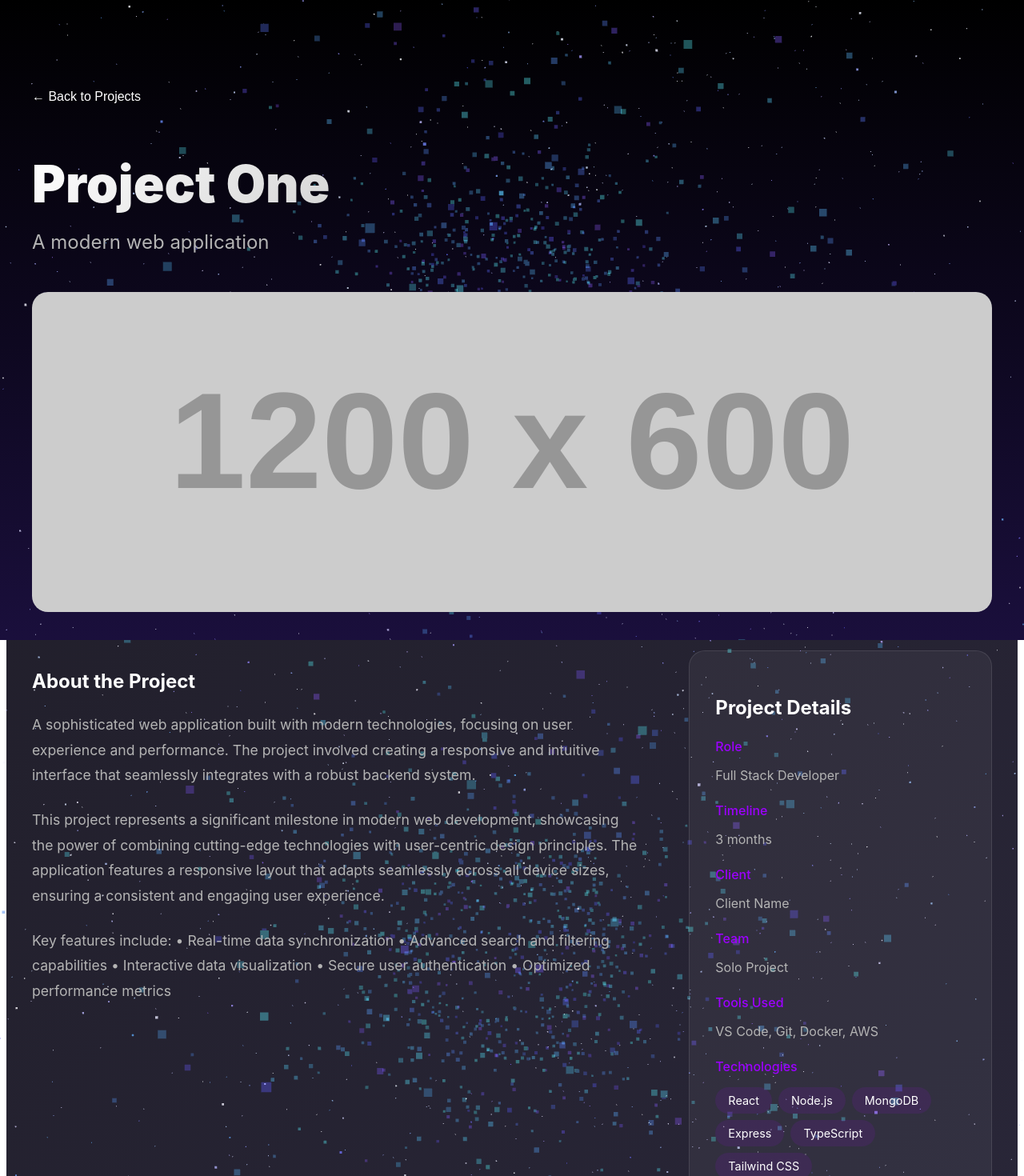
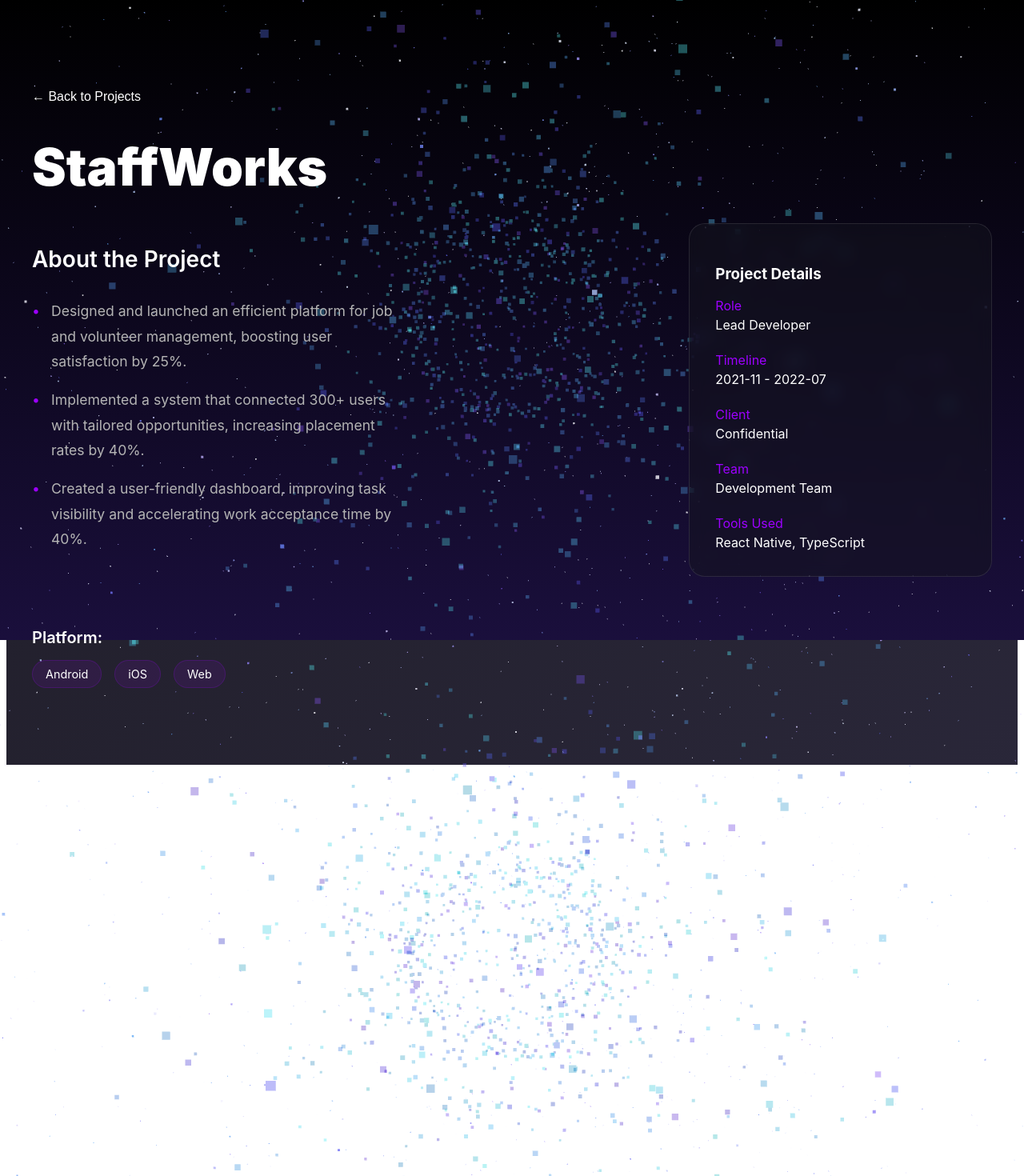
Before and after one commit to GittyAjay/rightmajay-potfolio, a React (Create React App) app: page /project/1 in a window 1280 px wide. Shown: the top 1470 px of the page at 80% size. After the commit the page ends 964 px from the top, so only its background shows below. Built offline with nearby package versions, Linux system fonts and the light colour scheme; a web font is replaced by a local one.

Commit message:
project detail

```diff
--- a/src/components/Footer.jsx
+++ b/src/components/Footer.jsx
@@ -1,5 +1,7 @@
 import React from 'react';
 import styled from 'styled-components';
+import { FaTwitter, FaLinkedinIn, FaGithub, FaInstagram } from 'react-icons/fa';
+import data from '../data/data.json';
 
 const FooterContainer = styled.footer`
   background: transparent;
@@ -109,6 +111,8 @@ const SocialLink = styled.a`
 `;
 
 const Footer = () => {
+  const { linkedin, github, instagram, twitter } = data;
+
   return (
     <FooterContainer>
       <FooterContent>
@@ -119,17 +123,17 @@ const Footer = () => {
            created by Ajay Pandey using React, Three.js framer, and styled-components.
           </Description>
           <SocialLinks>
-            <SocialLink href="https://github.com/yourusername" target="_blank" rel="noopener noreferrer">
-              <i className="fab fa-github"></i>
+            <SocialLink href={github} target="_blank" rel="noopener noreferrer">
+              <FaGithub />
             </SocialLink>
-            <SocialLink href="https://linkedin.com/in/yourusername" target="_blank" rel="noopener noreferrer">
-              <i className="fab fa-linkedin"></i>
+            <SocialLink href={linkedin} target="_blank" rel="noopener noreferrer">
+              <FaLinkedinIn />
             </SocialLink>
-            <SocialLink href="https://twitter.com/yourusername" target="_blank" rel="noopener noreferrer">
-              <i className="fab fa-twitter"></i>
+            <SocialLink href={twitter} target="_blank" rel="noopener noreferrer">
+              <FaTwitter />
             </SocialLink>
-            <SocialLink href="https://instagram.com/yourusername" target="_blank" rel="noopener noreferrer">
-              <i className="fab fa-instagram"></i>
+            <SocialLink href={instagram} target="_blank" rel="noopener noreferrer">
+              <FaInstagram />
             </SocialLink>
           </SocialLinks>
         </Column>
--- a/src/components/SocialLinks.jsx
+++ b/src/components/SocialLinks.jsx
@@ -1,6 +1,8 @@
 import React from 'react';
 import styled from 'styled-components';
 import { motion } from 'framer-motion';
+import { FaTwitter, FaLinkedinIn, FaGithub, FaInstagram, FaBehance, FaDiscord } from 'react-icons/fa';
+import data from '../data/data.json';
 
 const SocialLinksContainer = styled.div`
   position: fixed;
@@ -29,34 +31,45 @@ const SocialLink = styled(motion.a)`
 `;
 
 const SocialLinks = () => {
+    const { linkedin, github, instagram, twitter } = data;
+
     return (
         <SocialLinksContainer>
             <SocialLink
-                href="https://twitter.com"
+                href={twitter}
                 target="_blank"
                 rel="noopener noreferrer"
                 whileHover={{ scale: 1.1 }}
                 whileTap={{ scale: 0.9 }}
             >
-                𝕏
+                <FaTwitter />
             </SocialLink>
             <SocialLink
-                href="https://behance.net"
+                href={linkedin}
                 target="_blank"
                 rel="noopener noreferrer"
                 whileHover={{ scale: 1.1 }}
                 whileTap={{ scale: 0.9 }}
             >
-                Bē
+                <FaLinkedinIn />
             </SocialLink>
             <SocialLink
-                href="https://discord.com"
+                href={github}
                 target="_blank"
                 rel="noopener noreferrer"
                 whileHover={{ scale: 1.1 }}
                 whileTap={{ scale: 0.9 }}
             >
-                ⌬
+                <FaGithub />
+            </SocialLink>
+            <SocialLink
+                href={instagram}
+                target="_blank"
+                rel="noopener noreferrer"
+                whileHover={{ scale: 1.1 }}
+                whileTap={{ scale: 0.9 }}
+            >
+                <FaInstagram />
             </SocialLink>
         </SocialLinksContainer>
     );
--- a/src/data/data.json
+++ b/src/data/data.json
@@ -4,6 +4,9 @@
     "phone": "6392363003",
     "location": "Mumbai",
     "linkedin": "https://linkedin.com/in/rightmajay",
+    "github": "https://github.com/gittyajay",
+    "instagram": "https://www.instagram.com/ajay.paandey_",
+    "twitter": "https://x.com/im_Ajaypandey",
     "career_objective": "Experienced React Native Developer with 3.5+ years in high-performance mobile apps (100K+ daily users). Seeking a technical leadership role to leverage my expertise in cross-platform development and app optimization. Proven success in reducing app launch times by 25% and enhancing development efficiency by 30% through modular architecture. Aiming to drive technical excellence and mentor teams, particularly in fintech or e-commerce sectors with experience in native modules integration, offline-first architecture, and mobile payment systems.",
     "skills": {
         "advanced": [
@@ -157,6 +160,7 @@
     "projects": [
         {
             "title": "StaffWorks",
+            "id": 1,
             "image": "https://www.gigflex.com/wp-content/uploads/2024/04/screenshot@.jpg",
             "platform": [
                 "Android",
@@ -173,6 +177,7 @@
         },
         {
             "title": "EventWorks",
+            "id": 2,
             "image": "https://www.gigflex.com/wp-content/uploads/2021/07/event_02.png",
             "platform": [
                 "Android",
@@ -189,6 +194,7 @@
         },
         {
             "title": "Carehudl",
+            "id": 3,
             "image": "https://www.gigflex.com/wp-content/uploads/2021/07/CareHudl_03.jpg",
             "platform": [
                 "Android",
@@ -204,6 +210,7 @@
         },
         {
             "title": "Prop News Times",
+            "id": 4,
             "image": "https://media.licdn.com/dms/image/v2/D5612AQFY6ojlJtBw6A/article-cover_image-shrink_720_1280/B56ZVfVysQHsAI-/0/1741061303927?e=1746662400&v=beta&t=AlvlvTNTHP8Lxp8Lll7tn86FQMM2_7sfsMDKrnwaABU",
             "platform": [
                 "Android",
@@ -217,6 +224,7 @@
         },
         {
             "title": "Elynker",
+            "id": 5,
             "image": "https://media.licdn.com/dms/image/v2/D4D22AQElPugfA0SAnw/feedshare-shrink_800/feedshare-shrink_800/0/1726032502682?e=1744243200&v=beta&t=aCpUSMTUXAyDNeeLs3J3WJHgq0XiP0dMMJ5a8lYzYxw",
             "platform": [
                 "Android",
@@ -232,6 +240,7 @@
         },
         {
             "title": "Inasquare",
+            "id": 6,
             "image": "https://unctad.org/sites/default/files/2021-03/2021-03-15_eCommerceCOVID19report-1-1220x675px.jpg",
             "platform": [
                 "Android",
@@ -245,5 +254,67 @@
                 "Elevated the online shopping experience, attracting 25,000 active users in the first year."
             ]
         }
+    ],
+    "journey": [
+        {
+            "title": "Senior React Native Developer",
+            "id": 7,
+            "date": "2021 - Present",
+            "description": "Leading development of high-performance mobile applications with 100K+ daily users. Specializing in app optimization, team mentorship, and architectural improvements.",
+            "stats": [
+                {
+                    "value": "100K+",
+                    "label": "Daily Users"
+                },
+                {
+                    "value": "40%",
+                    "label": "Performance Boost"
+                },
+                {
+                    "value": "85%",
+                    "label": "Code Coverage"
+                }
+            ]
+        },
+        {
+            "title": "React Native Developer",
+            "id": 8,
+            "date": "2020 - 2021",
+            "description": "Focused on cross-platform development and app optimization. Implemented modular architecture and reusable component libraries.",
+            "stats": [
+                {
+                    "value": "25%",
+                    "label": "Load Time Improvement"
+                },
+                {
+                    "value": "30%",
+                    "label": "Development Efficiency"
+                },
+                {
+                    "value": "50+",
+                    "label": "Reusable Components"
+                }
+            ]
+        },
+        {
+            "title": "Mobile App Developer",
+            "id": 9,
+            "date": "2019 - 2020",
+            "description": "Started journey in mobile development. Worked on fundamental app architectures and native module integration.",
+            "stats": [
+                {
+                    "value": "10+",
+                    "label": "Apps Delivered"
+                },
+                {
+                    "value": "15+",
+                    "label": "Native Modules"
+                },
+                {
+                    "value": "20K+",
+                    "label": "Lines of Code"
+                }
+            ]
+        }
     ]
 }
--- a/src/pages/About.jsx
+++ b/src/pages/About.jsx
@@ -391,52 +391,18 @@ const ProjectStat = styled.div`
 
 const About = () => {
     const navigate = useNavigate();
-    // Calculate years of experience from work experience
+
     const calculateExperience = () => {
         const startDate = new Date(resumeData.work_experience[0].start_date);
         const currentDate = new Date();
         return Math.floor((currentDate - startDate) / (1000 * 60 * 60 * 24 * 365));
     };
 
-    // Get advanced skills for scrolling text
     const skillsText = [
         ...resumeData.skills.advanced,
         ...resumeData.skills.performance,
         ...resumeData.skills.architecture
     ].join(' • ');
-
-    const journeyData = [
-        {
-            title: "Senior React Native Developer",
-            date: "2021 - Present",
-            description: "Leading development of high-performance mobile applications with 100K+ daily users. Specializing in app optimization, team mentorship, and architectural improvements.",
-            stats: [
-                { value: "100K+", label: "Daily Users" },
-                { value: "40%", label: "Performance Boost" },
-                { value: "85%", label: "Code Coverage" }
-            ]
-        },
-        {
-            title: "React Native Developer",
-            date: "2020 - 2021",
-            description: "Focused on cross-platform development and app optimization. Implemented modular architecture and reusable component libraries.",
-            stats: [
-                { value: "25%", label: "Load Time Improvement" },
-                { value: "30%", label: "Development Efficiency" },
-                { value: "50+", label: "Reusable Components" }
-            ]
-        },
-        {
-            title: "Mobile App Developer",
-            date: "2019 - 2020",
-            description: "Started journey in mobile development. Worked on fundamental app architectures and native module integration.",
-            stats: [
-                { value: "10+", label: "Apps Delivered" },
-                { value: "15+", label: "Native Modules" },
-                { value: "20K+", label: "Lines of Code" }
-            ]
-        }
-    ];
 
     return (
         <AboutContainer>
@@ -488,7 +454,7 @@ const About = () => {
                 </Stats>
                 <Journey>
                     <TimelineContainer>
-                        {journeyData.map((item, index) => (
+                        {resumeData.journey.map((item, index) => (
                             <TimelineItem
                                 key={index}
                                 initial={{ opacity: 0, x: index % 2 === 0 ? 50 : -50 }}
--- a/src/pages/ProjectDetail.jsx
+++ b/src/pages/ProjectDetail.jsx
@@ -2,6 +2,7 @@ import React from 'react';
 import styled from 'styled-components';
 import { motion } from 'framer-motion';
 import { useParams, useNavigate } from 'react-router-dom';
+import projectsData from '../data/data.json';
 
 const PageContainer = styled.div`
   min-height: 100vh;
@@ -48,12 +49,10 @@ const ProjectHeader = styled.div`
 `;
 
 const ProjectTitle = styled(motion.h1)`
-  font-size: clamp(2rem, 5vw, 4rem);
+  font-size: clamp(2.5rem, 5vw, 4rem);
   font-weight: 900;
-  margin-bottom: 1rem;
-  background: linear-gradient(135deg, #fff 0%, #8a8a8a 100%);
-  -webkit-background-clip: text;
-  -webkit-text-fill-color: transparent;
+  margin: 2rem 0;
+  color: #fff;
 `;
 
 const ProjectSubtitle = styled(motion.h2)`
@@ -89,19 +88,30 @@ const ProjectInfo = styled.div`
 `;
 
 const ProjectDescription = styled.div`
+  max-width: 60%;
+
   h3 {
-    font-size: 1.5rem;
-    font-weight: 700;
-    margin-bottom: 1.5rem;
+    font-size: 1.75rem;
+    font-weight: 600;
+    margin-bottom: 2rem;
     color: #fff;
   }
 
-  p {
+  li {
     color: #B4B4B4;
     font-size: 1.1rem;
     line-height: 1.8;
-    margin-bottom: 1.5rem;
-    font-weight: 400;
+    margin-bottom: 1rem;
+    list-style: none;
+    position: relative;
+    padding-left: 1.5rem;
+
+    &:before {
+      content: "•";
+      position: absolute;
+      left: 0;
+      color: #9D00FF;
+    }
   }
 `;
 
@@ -122,17 +132,8 @@ const ProjectDetails = styled.div`
 const DetailItem = styled.div`
   margin-bottom: 1.5rem;
 
-  h4 {
-    font-size: 1rem;
-    font-weight: 500;
-    color: #9D00FF;
-    margin-bottom: 0.5rem;
-  }
-
-  p {
-    color: #B4B4B4;
-    font-size: 1rem;
-    font-weight: 400;
+  &:last-child {
+    margin-bottom: 0;
   }
 `;
 
@@ -145,6 +146,25 @@ const TechList = styled.div`
 
 const TechTag = styled.span`
   background: rgba(157, 0, 255, 0.1);
+  color: #fff;
+  padding: 0.5rem 1rem;
+  border-radius: 20px;
+  font-size: 0.9rem;
+  margin-right: 0.5rem;
+  border: 1px solid rgba(157, 0, 255, 0.2);
+`;
+
+const TechStack = styled.div`
+  h3 {
+    font-size: 1.5rem;
+    font-weight: 700;
+    margin-bottom: 1.5rem;
+    color: #fff;
+  }
+`;
+
+const TechItem = styled.span`
+  background: rgba(157, 0, 255, 0.1);
   padding: 0.5rem 1rem;
   border-radius: 20px;
   font-size: 0.9rem;
@@ -152,133 +172,117 @@ const TechTag = styled.span`
   font-weight: 400;
 `;
 
+const ProjectSidebar = styled.div`
+  background: rgba(20, 20, 30, 0.5);
+  border-radius: 20px;
+  padding: 2rem;
+  backdrop-filter: blur(10px);
+  border: 1px solid rgba(255, 255, 255, 0.1);
+`;
+
+const SidebarSection = styled.div`
+  margin-bottom: 2rem;
+`;
+
+const Label = styled.div`
+  color: #9D00FF;
+  font-size: 1rem;
+  margin-bottom: 0.25rem;
+`;
+
+const Value = styled.div`
+  color: #fff;
+  font-size: 1rem;
+`;
+
+const PlatformSection = styled.div`
+  margin-top: 3rem;
+
+  h3 {
+    font-size: 1.25rem;
+    font-weight: 600;
+    margin-bottom: 1rem;
+    color: #fff;
+  }
+`;
+
 const ProjectDetail = () => {
   const { id } = useParams();
   const navigate = useNavigate();
+  const projectIndex = parseInt(id) - 1;
+  const project = projectsData?.projects?.[projectIndex];
 
-  // This would typically come from an API or database
-  const project = {
-    id: 1,
-    title: "Project One",
-    subtitle: "A modern web application",
-    description: "A sophisticated web application built with modern technologies, focusing on user experience and performance. The project involved creating a responsive and intuitive interface that seamlessly integrates with a robust backend system.",
-    longDescription: `This project represents a significant milestone in modern web development, showcasing the power of combining cutting-edge technologies with user-centric design principles. The application features a responsive layout that adapts seamlessly across all device sizes, ensuring a consistent and engaging user experience.
-
-    Key features include:
-    • Real-time data synchronization
-    • Advanced search and filtering capabilities
-    • Interactive data visualization
-    • Secure user authentication
-    • Optimized performance metrics`,
-    image: "https://via.placeholder.com/1200x600",
-    technologies: ["React", "Node.js", "MongoDB", "Express", "TypeScript", "Tailwind CSS"],
-    role: "Full Stack Developer",
-    timeline: "3 months",
-    client: "Client Name",
-    team: "Solo Project",
-    tools: "VS Code, Git, Docker, AWS"
-  };
+  if (!project) {
+    return (
+      <PageContainer>
+        <ProjectSection>
+          <ContentWrapper>
+            <BackButton onClick={() => navigate('/projects')} whileHover={{ x: -5 }}>
+              ← Back to Projects
+            </BackButton>
+            <ProjectTitle>Project not found</ProjectTitle>
+          </ContentWrapper>
+        </ProjectSection>
+      </PageContainer>
+    );
+  }
 
   return (
     <PageContainer>
       <ProjectSection>
         <ContentWrapper>
-          <BackButton
-            onClick={() => navigate('/projects')}
-            whileHover={{ x: -5 }}
-          >
+          <BackButton onClick={() => navigate('/projects')} whileHover={{ x: -5 }}>
             ← Back to Projects
           </BackButton>
 
-          <ProjectHeader>
-            <ProjectTitle
-              initial={{ opacity: 0, y: 20 }}
-              animate={{ opacity: 1, y: 0 }}
-              transition={{ duration: 0.6 }}
-            >
-              {project.title}
-            </ProjectTitle>
-            <ProjectSubtitle
-              initial={{ opacity: 0, y: 20 }}
-              animate={{ opacity: 1, y: 0 }}
-              transition={{ duration: 0.6, delay: 0.2 }}
-            >
-              {project.subtitle}
-            </ProjectSubtitle>
-          </ProjectHeader>
-
-          <ProjectImage
-            image={project.image}
-            initial={{ opacity: 0, scale: 0.95 }}
-            animate={{ opacity: 1, scale: 1 }}
-            transition={{ duration: 0.6, delay: 0.4 }}
-          />
+          <ProjectTitle>{project.title}</ProjectTitle>
 
           <ProjectInfo>
             <ProjectDescription>
-              <motion.h3
-                initial={{ opacity: 0, y: 20 }}
-                animate={{ opacity: 1, y: 0 }}
-                transition={{ duration: 0.6, delay: 0.6 }}
-              >
-                About the Project
-              </motion.h3>
-              <motion.p
-                initial={{ opacity: 0, y: 20 }}
-                animate={{ opacity: 1, y: 0 }}
-                transition={{ duration: 0.6, delay: 0.8 }}
-              >
-                {project.description}
-              </motion.p>
-              <motion.div
-                initial={{ opacity: 0, y: 20 }}
-                animate={{ opacity: 1, y: 0 }}
-                transition={{ duration: 0.6, delay: 1 }}
-              >
-                {project.longDescription.split('\n\n').map((paragraph, index) => (
-                  <p key={index}>{paragraph}</p>
-                ))}
-              </motion.div>
+              <h3>About the Project</h3>
+              {project.achievements?.map((achievement, index) => (
+                <li key={index}>{achievement}</li>
+              ))}
             </ProjectDescription>
 
-            <ProjectDetails>
-              <motion.h3
-                initial={{ opacity: 0, y: 20 }}
-                animate={{ opacity: 1, y: 0 }}
-                transition={{ duration: 0.6, delay: 0.6 }}
-              >
-                Project Details
-              </motion.h3>
+            <ProjectSidebar>
+              <h3>Project Details</h3>
+
               <DetailItem>
-                <h4>Role</h4>
-                <p>{project.role}</p>
+                <Label>Role</Label>
+                <Value>{project.role || 'Lead Developer'}</Value>
               </DetailItem>
+
               <DetailItem>
-                <h4>Timeline</h4>
-                <p>{project.timeline}</p>
+                <Label>Timeline</Label>
+                <Value>{project.timeline || '2021-11 - 2022-07'}</Value>
               </DetailItem>
+
               <DetailItem>
-                <h4>Client</h4>
-                <p>{project.client}</p>
+                <Label>Client</Label>
+                <Value>{project.client || 'Confidential'}</Value>
               </DetailItem>
+
               <DetailItem>
-                <h4>Team</h4>
-                <p>{project.team}</p>
+                <Label>Team</Label>
+                <Value>{project.team || 'Development Team'}</Value>
               </DetailItem>
+
               <DetailItem>
-                <h4>Tools Used</h4>
-                <p>{project.tools}</p>
+                <Label>Tools Used</Label>
+                <Value>{project.tools || 'React Native, TypeScript'}</Value>
               </DetailItem>
-              <DetailItem>
-                <h4>Technologies</h4>
-                <TechList>
-                  {project.technologies.map((tech, index) => (
-                    <TechTag key={index}>{tech}</TechTag>
-                  ))}
-                </TechList>
-              </DetailItem>
-            </ProjectDetails>
+            </ProjectSidebar>
           </ProjectInfo>
+
+          <PlatformSection>
+            <h3>Platform:</h3>
+            <TechList>
+              {project.platform?.map((tech, index) => (
+                <TechTag key={index}>{tech}</TechTag>
+              ))}
+            </TechList>
+          </PlatformSection>
         </ContentWrapper>
       </ProjectSection>
     </PageContainer>
```
